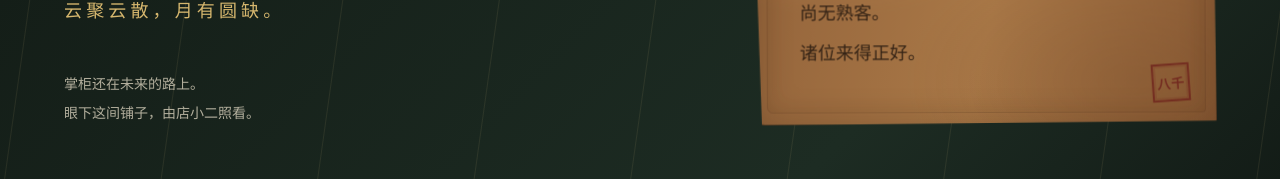
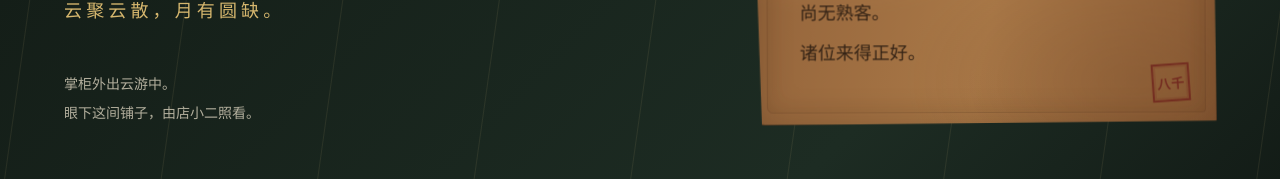
Before and after one commit to rin66-515/astratabi, a React (Vite) app: page / in a window 1280 px wide. Both pictures are taken after a click on the button "推门而入". Shown: the part 438-617 px from the top of the page. Built offline with nearby package versions, Linux system fonts and the light colour scheme.

Commit message:
fix: normalize shop entry route and opening copy

```diff
--- a/src/App.tsx
+++ b/src/App.tsx
@@ -92,6 +92,10 @@ function App() {
   }, [])
 
   function enterShop() {
+    if (route.page === 'not-found') {
+      window.history.replaceState(null, '', '#home')
+      setRoute({ page: 'home' })
+    }
     setOpening(true)
     window.setTimeout(() => {
       try {
@@ -223,7 +227,7 @@ function ShopHome() {
         <p className="eyebrow">A quiet shop at the end of the road</p>
         <h1 id="shop-title">云月小铺</h1>
         <p className="shop-subtitle">云聚云散，月有圆缺。</p>
-        <p className="shop-prologue">掌柜还在未来的路上。<br />眼下这间铺子，由店小二照看。</p>
+        <p className="shop-prologue">掌柜外出云游中。<br />眼下这间铺子，由店小二照看。</p>
       </div>
       <aside className="wood-sign" aria-label="今日木牌">
         <span className="sign-rope" aria-hidden="true" />
--- a/src/data/signMessages.ts
+++ b/src/data/signMessages.ts
@@ -96,7 +96,7 @@ export const signMessages: Record<SignCategory, readonly SignMessage[]> = {
     { id: 'special-new-year', specialDayKind: 'NEW_YEAR', lines: ['新岁初开。', '第一壶酒。', '敬仍在路上的人。'] },
   ],
   opening: [
-    { id: 'opening-01', lines: ['云月小铺。', '今日初开。', '酒薄，故事也少。', '还请多担待。'] },
+    { id: 'opening-01', lines: ['云月小铺。', '近日初开。', '酒薄，故事也少。', '还请多担待。'] },
     { id: 'opening-02', lines: ['小铺新开。', '木牌是新的。', '掌柜也是生手。'] },
     { id: 'opening-03', lines: ['今日开门。', '尚无熟客。', '诸位来得正好。'] },
     { id: 'opening-04', lines: ['酒刚温。', '灯刚亮。', '故事，也才开了个头。'] },
```
